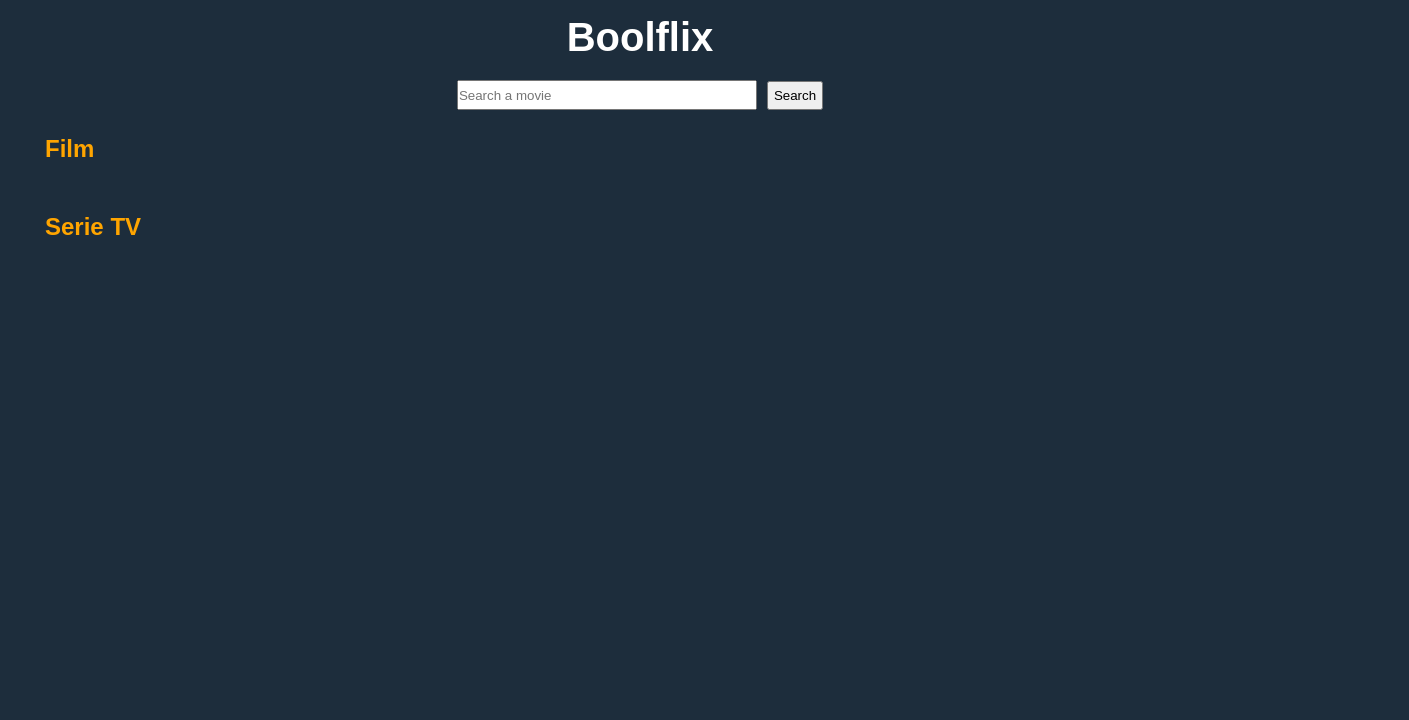
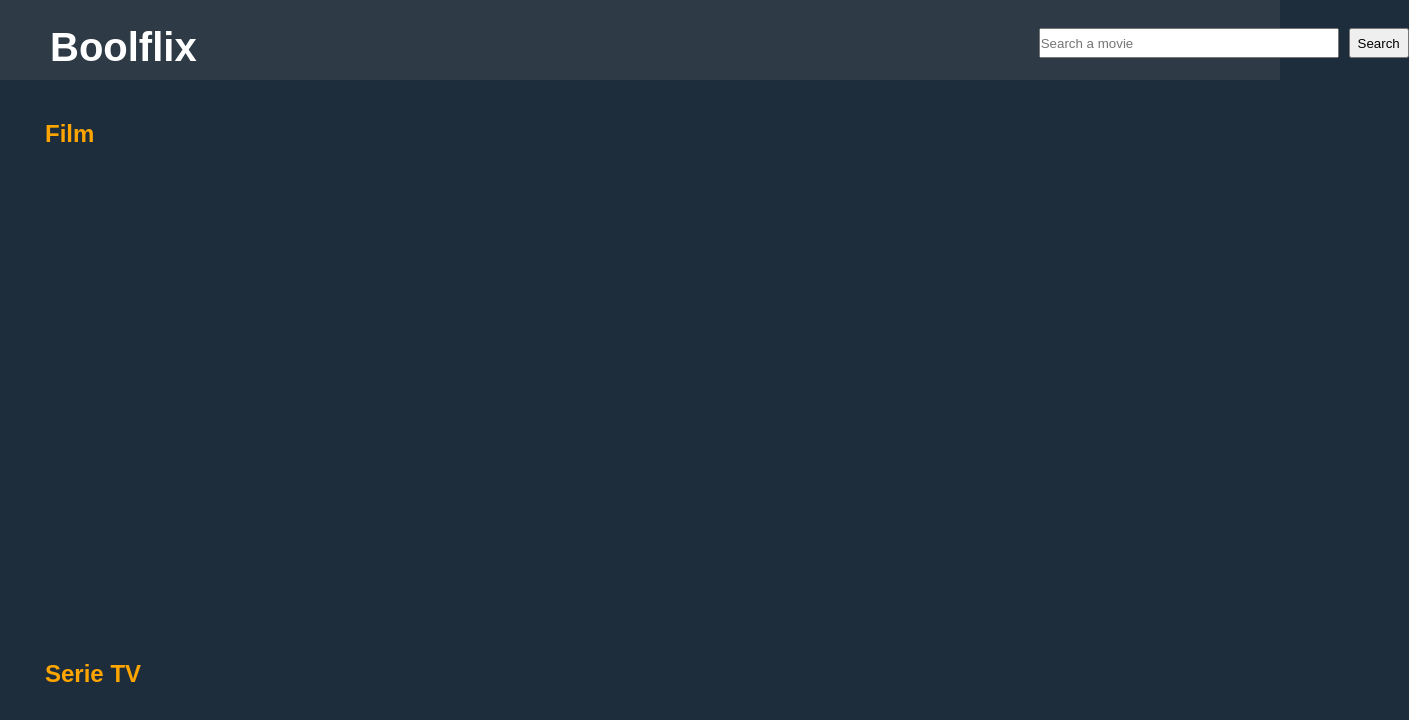
Before and after one commit to GvMazzon25/vue-boolflix, a Vue app: page / in a window 1280 px wide. Shown: the top 720 px of the page, 1409 px wide, since content can reach past the window. Built offline with nearby package versions, Linux system fonts and the light colour scheme.

Commit message:
creation-post

```diff
--- a/src/components/Card.vue
+++ b/src/components/Card.vue
@@ -1,15 +1,20 @@
 <template>
   <section class="box">
-      <img
+      <div class="img-box">
+           <img
+            class="poster"
             v-if="poster"
            :src="`https://image.tmdb.org/t/p/w342${poster}`"
            :alt="title"
       />
       <img
+           class="poster"
            v-else
            src="https://www.altavod.com/assets/images/poster-placeholder.png"
            :alt="title"
       />
+      </div>
+      <div class="list-box">
           <ul>
                 <li><h3>Titolo: {{ title }}</h3></li>
                 <li>Titolo Originale: {{ originalTitle }}</li>
@@ -24,6 +29,7 @@
                 </li>
                 <li>Voto: {{ vote }}</li>
           </ul>
+      </div>
   </section>
 </template>
 
--- a/src/components/CardSeries.vue
+++ b/src/components/CardSeries.vue
@@ -1,15 +1,20 @@
 <template>
   <section class="box">
-      <img
+      <div class="img-box">
+           <img
+            class="poster"
             v-if="poster"
            :src="`https://image.tmdb.org/t/p/w342${poster}`"
            :alt="title"
-       />
+      />
       <img
+           class="poster"
            v-else
            src="https://www.altavod.com/assets/images/poster-placeholder.png"
            :alt="title"
       />
+      </div>
+      <div class="list-box">
           <ul>
                 <li><h3>Titolo: {{ name }}</h3></li>
                 <li>Titolo Originale: {{ originalName }}</li>
@@ -24,6 +29,7 @@
                 </li>
                 <li>Voto: {{ vote }}</li>
           </ul>
+      </div>
   </section>
 </template>
 
@@ -51,7 +57,5 @@ export default {
 </script>
 
 <style scope lang='scss'>
-  li{
-      list-style: none;
-  }
+  @import '@/style/main.scss';
 </style>
--- a/src/components/Header.vue
+++ b/src/components/Header.vue
@@ -1,12 +1,16 @@
 <template>
   <header>
-      <h2>Boolflix</h2>
+    <div class="title-section">
+       <h2>Boolflix</h2>
+    </div>
+    <div class="input-section">
       <input type="text"
              placeholder="Search a movie"
              v-model.trim="searchText"
              @keyup.enter="$emit('search', searchText)"
       />
       <button @click="$emit('search', searchText)">Search</button>
+    </div>
   </header>
 </template>
 
--- a/src/style/generals.scss
+++ b/src/style/generals.scss
@@ -4,15 +4,16 @@
     padding: 0;
     font-family: sans-serif;
     body{
-        width: 1270px;
         margin: auto;
         background-color: rgba(29, 45, 60, 1);
     }
     main{
-        width: 100%;
+        width: 1270px;
+        margin: auto;
         .film{
             width: 100%;
             margin: 40px;
+            min-height: 500px;
             h2{
                 margin-bottom: 10px;
                 color: orange;
@@ -21,6 +22,7 @@
         .serie{
             width: 100%;
             margin: 40px;
+            min-height: 500px;
             h2{
                 margin-bottom: 10px;
                 color: orange;
--- a/src/style/header.scss
+++ b/src/style/header.scss
@@ -1,13 +1,22 @@
 header{
     width: 100%;
     height: 10vh;
-    text-align: center;
+    background-color: rgba(46, 58, 70, 1);
+    display: flex;
+    flex-direction: row;
+    .title-section{
+        justify-content: start;
         h2{
-        margin-top: 15px;
-        margin-bottom: 20px;
+            vertical-align: center;
+            margin: 25px 10px 5px 50px;
             font-size: 2.5rem;
             color: white;
         }
+    }
+    .input-section{
+        position: relative;
+        left: 65%;
+        padding-top: 28px;
         input{
             width: 300px;
             height: 30px;
@@ -15,5 +24,9 @@ header{
         }
         button{
             padding: 5px;
+            width: 60px;
+            height: 30px;
         }
     }
+
+}
--- a/src/style/main.scss
+++ b/src/style/main.scss
@@ -1,3 +1,22 @@
+.box{
+    width: 300px;
+    height: auto;
+    margin-left: 50px;
+    .img-box{
+        width: 100%;
+        height: 450px;
+        background-color: rgba(46, 58, 70, 1);
+        .poster{
+            width: 90%;
+            height: 100%;
+            object-fit: contain;
+            margin-left: 15px;
+        }
+    }
+    .list-box{
+        background-color: rgba(46, 58, 70, 1);
+        padding: 2px 10px ;
+    }
     ul{
         margin-bottom: 30px;
         color: white;
@@ -13,3 +32,4 @@ ul{
 
         }
     }
+}
```
Also changed, not shown: src/App.vue (indentation only). Lines whose indentation alone changed are shown as unchanged.
